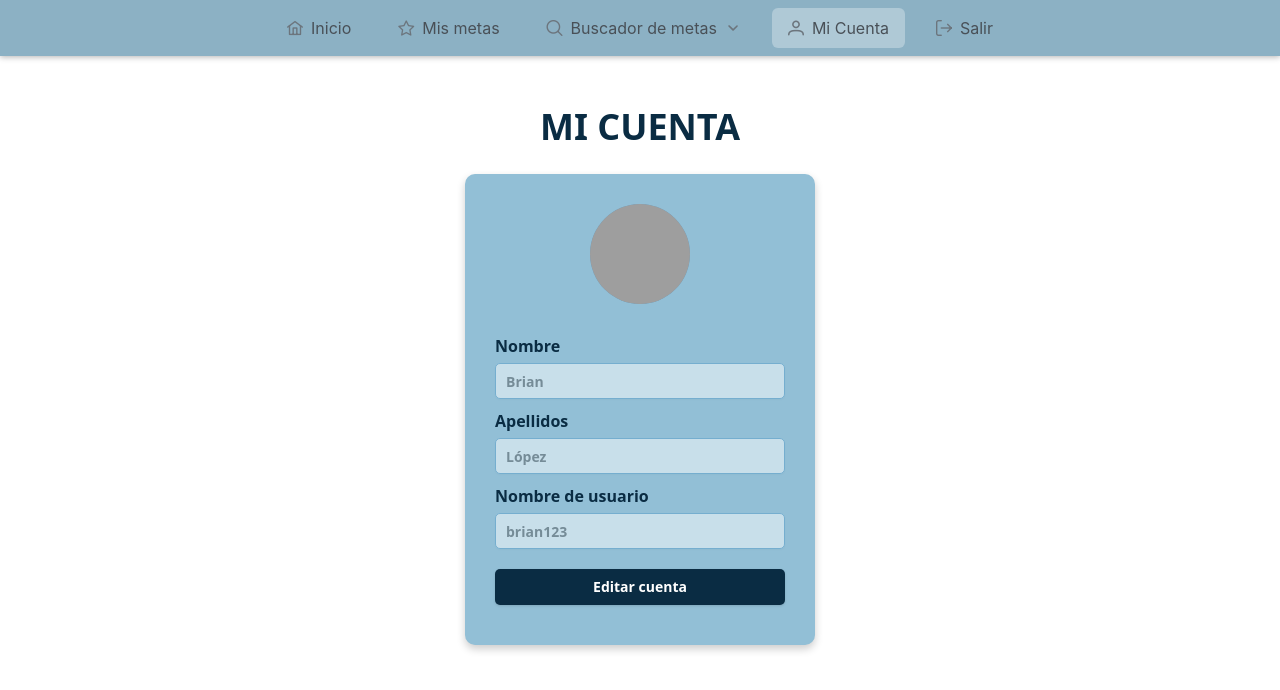
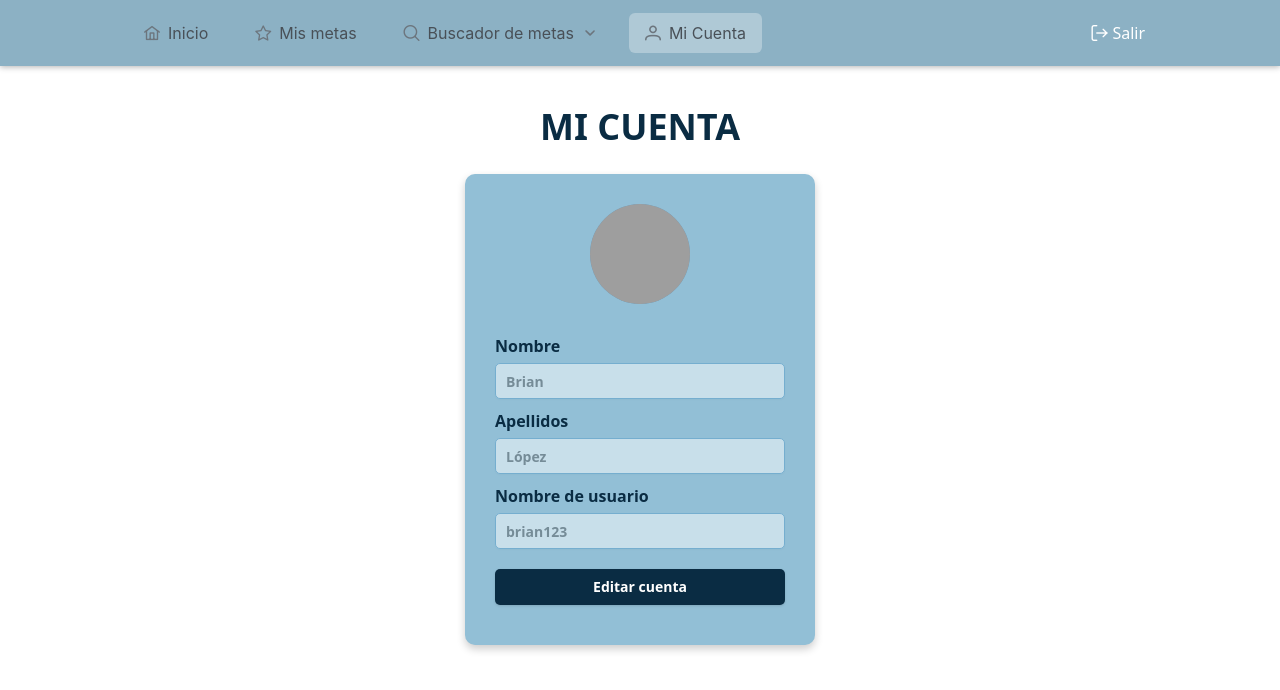
Before and after one commit to brianpardogaona/Sistema_de_Gestion_Personal, a React (Vite) app in the folder frontend/: page /mi-cuenta in a window 1280 px wide. Shown: the top 690 px of the page. Built offline with nearby package versions, Linux system fonts and the light colour scheme; grey boxes are pictures that could not be loaded.

Commit message:
Actualizacion NavBar

```diff
--- a/frontend/src/components/navBar/NavBar.jsx
+++ b/frontend/src/components/navBar/NavBar.jsx
@@ -33,28 +33,21 @@ function NavBar() {
       command: () => navigate("/mi-cuenta"),
       className: location.pathname === "/mi-cuenta" ? "selected-item" : "",
     },
-    {
-      label: "Salir",
-      icon: "pi pi-sign-out",
-      command: () => cerrarSesion(),
-    },
   ];
-
-
-
 
   const cerrarSesion = () => {
     navigate('/');
   };
 
   return (
-    <>
-      <div className="navbar-container">
-        <Menubar
-        model={items}
-        />
+    <div className="navbar-container">
+      <div className="navbar-content">
+        <Menubar model={items} />
+        <button className="logout-button" onClick={cerrarSesion}>
+          <i className="pi pi-sign-out" style={{ marginRight: "5px" }}></i> Salir
+        </button>
       </div>
-    </>
+    </div>
   );
 }
 
--- a/frontend/src/styles/navbar.css
+++ b/frontend/src/styles/navbar.css
@@ -6,15 +6,22 @@
   z-index: 1000;
   background-color: #8cb1c4;
   box-shadow: 0px 1px 6px rgba(0, 0, 0, 0.3);
+  display: flex;
+  justify-content: center;
+  padding: 5px 20px;
+}
+
+.navbar-content {
+  display: flex;
+  align-items: center;
+  width: 100%;
 }
 
 .p-menubar {
-  width: 100%;
-  justify-content: center;
+  flex: 1;
   background-color: transparent;
-  color: white;
+  margin-left: 100px;
 }
-
 
 .selected-item {
   background-color: rgba(255, 255, 255, 0.3);
@@ -29,6 +36,21 @@
   margin-right: 15px;
 }
 
-.p-menuitem:last-child {
-  margin-right: 0;
+
+.logout-button {
+  background: transparent;
+  border: none;
+  color: white;
+  font-size: 1rem;
+  display: flex;
+  align-items: center;
+  cursor: pointer;
+  padding: 10px 15px;
+  transition: background 0.3s;
+  margin-right: 100px;
 }
+
+.logout-button:hover {
+  background-color: rgba(255, 0, 0, 0.2);
+  border-radius: 6px;
+}
```
